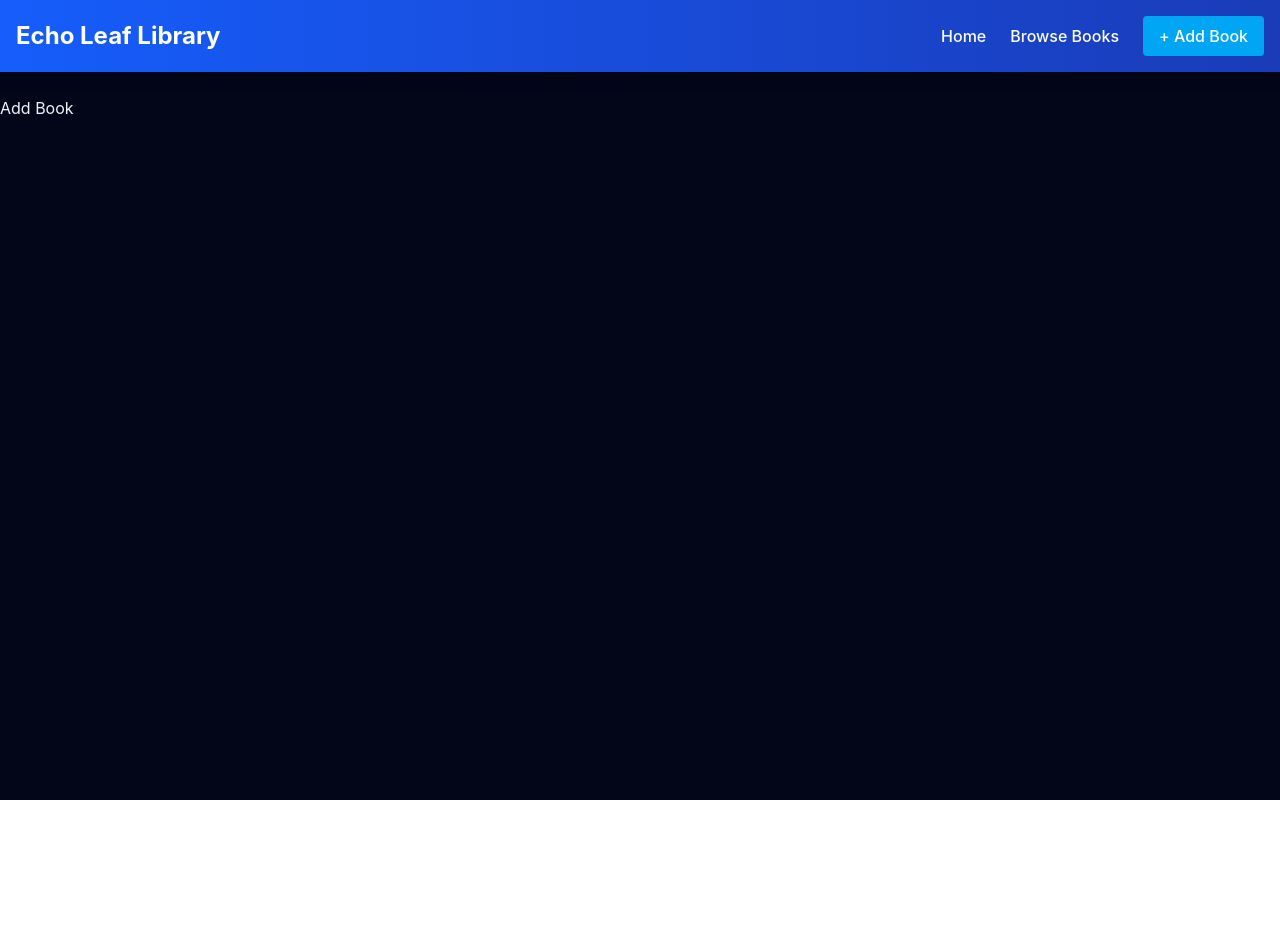
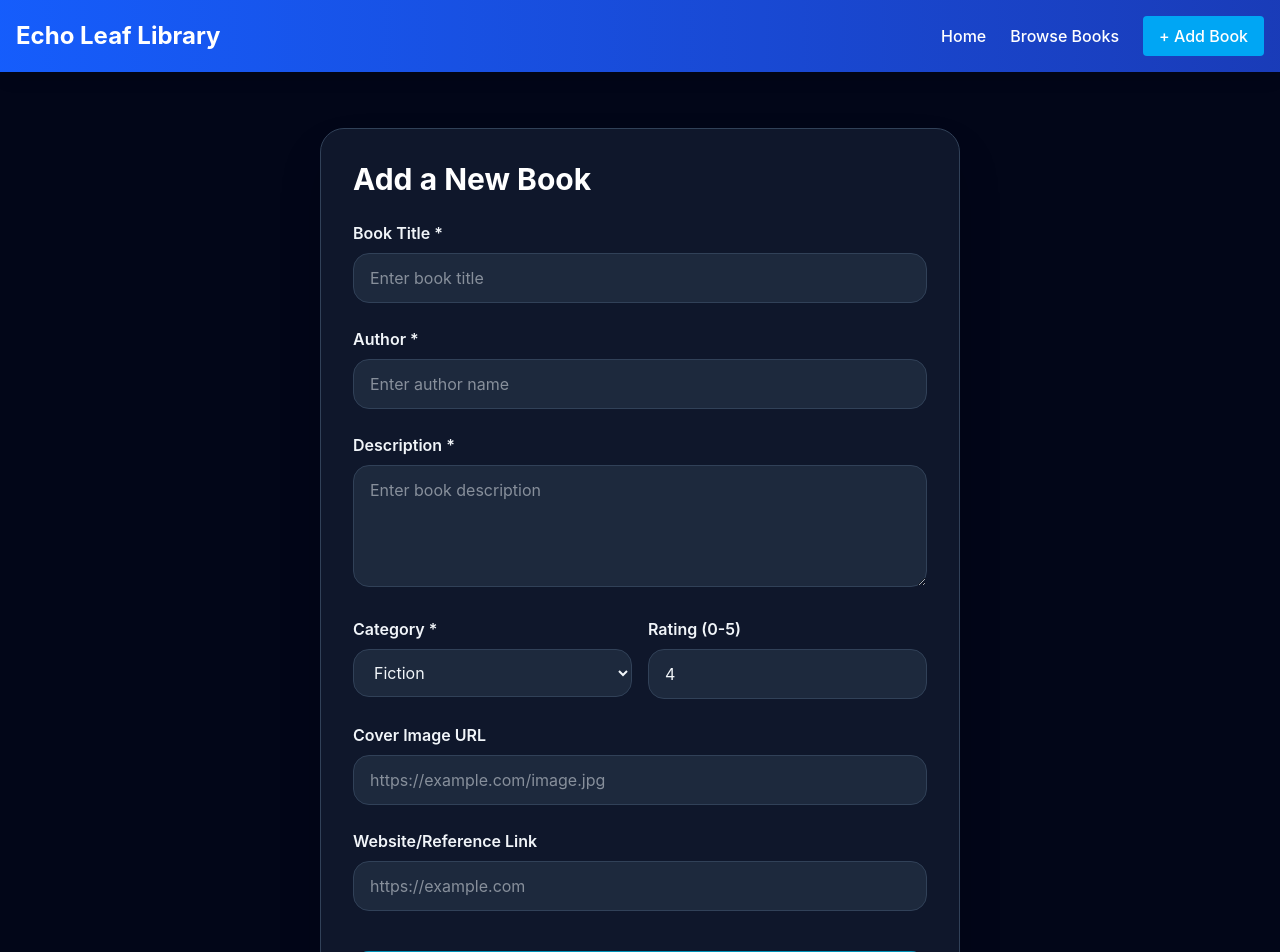
Before and after one commit to chanduzumba/echo-leaf-library, a React (Vite) app: page /add in a window 1280 px wide. Shown: the top 952 px of the page. Before the commit the page ends 800 px from the top, so only its background shows below. Built offline with nearby package versions, Linux system fonts and the light colour scheme.

Commit message:
add book functionality

```diff
--- a/src/components/AddBook.jsx
+++ b/src/components/AddBook.jsx
@@ -1,9 +1,185 @@
+import { useState } from 'react';
+import { useDispatch } from 'react-redux';
+import { addBooks } from '../store/slices/bookSlice';
+import categories from '../constants/categories';
+import { useNavigate } from 'react-router-dom';
+import Toast from './Toast';
+
 function AddBook() {
+  const dispatch = useDispatch();
+  const navigate = useNavigate();
+  const [formData, setFormData] = useState({
+    title: '',
+    author: '',
+    description: '',
+    rating: 4,
+    category: 'Fiction',
+    imageLink: '',
+    website: '',
+  });
+  const [toast, setToast] = useState(null);
+
+  const handleChange = (e) => {
+    const { name, value } = e.target;
+    setFormData((prev) => ({
+      ...prev,
+      [name]: name === 'rating' ? parseFloat(value) : value,
+    }));
+  };
+
+  const handleSubmit = (e) => {
+    e.preventDefault();
+
+    const newBook = {
+      ...formData,
+      id: String(Date.now()),
+    };
+    dispatch(addBooks(newBook));
+    setToast({
+      message: 'Book added successfully!',
+      type: 'success'
+    });
+    setTimeout(() => {
+      navigate('/browse');
+    }, 2000);
+  };
+
   return (
-    <div>
-      <h1>Add Book</h1>
+    <div className="min-h-screen bg-slate-950 text-slate-100 py-8">
+      {toast && (
+        <Toast
+          message={toast.message}
+          type={toast.type}
+          onClose={() => setToast(null)}
+        />
+      )}
+      <div className="max-w-2xl mx-auto px-4">
+        <div className="bg-slate-900 border border-slate-700 rounded-3xl shadow-2xl p-8">
+          <h1 className="text-3xl font-bold text-white mb-6">Add a New Book</h1>
+
+          <form onSubmit={handleSubmit} className="space-y-6">
+            <div>
+              <label className="block font-semibold text-slate-100 mb-2">
+                Book Title *
+              </label>
+              <input
+                type="text"
+                name="title"
+                value={formData.title}
+                onChange={handleChange}
+                required
+                className="w-full bg-slate-800 border border-slate-700 text-slate-100 rounded-2xl px-4 py-3 focus:outline-none focus:ring-2 focus:ring-cyan-500"
+                placeholder="Enter book title"
+              />
+
+            </div>
+
+            <div>
+              <label className="block font-semibold text-slate-100 mb-2">
+                Author *
+              </label>
+              <input
+                type="text"
+                name="author"
+                value={formData.author}
+                onChange={handleChange}
+                required
+                className="w-full bg-slate-800 border border-slate-700 text-slate-100 rounded-2xl px-4 py-3 focus:outline-none focus:ring-2 focus:ring-cyan-500"
+                placeholder="Enter author name"
+              />
+            </div>
+
+            <div>
+              <label className="block font-semibold text-slate-100 mb-2">
+                Description *
+              </label>
+              <textarea
+                name="description"
+                value={formData.description}
+                onChange={handleChange}
+                required
+                rows="4"
+                className="w-full bg-slate-800 border border-slate-700 text-slate-100 rounded-2xl px-4 py-3 focus:outline-none focus:ring-2 focus:ring-cyan-500"
+                placeholder="Enter book description"
+              />
+            </div>
+
+            <div className="grid grid-cols-1 sm:grid-cols-2 gap-4">
+              <div>
+                <label className="block font-semibold text-slate-100 mb-2">
+                  Category *
+                </label>
+                <select
+                  name="category"
+                  value={formData.category}
+                  onChange={handleChange}
+                  className="w-full bg-slate-800 border border-slate-700 text-slate-100 rounded-2xl px-4 py-3 focus:outline-none focus:ring-2 focus:ring-cyan-500"
+                >
+                  {categories.map((cat) => (
+                    <option key={cat} value={cat} className="bg-slate-900 text-slate-100">
+                      {cat}
+                    </option>
+                  ))}
+                </select>
+              </div>
+              <div>
+                <label className="block font-semibold text-slate-100 mb-2">
+                  Rating (0-5)
+                </label>
+                <input
+                  type="number"
+                  name="rating"
+                  min="0"
+                  max="5"
+                  step="0.1"
+                  value={formData.rating}
+                  onChange={handleChange}
+                  className="w-full bg-slate-800 border border-slate-700 text-slate-100 rounded-2xl px-4 py-3 focus:outline-none focus:ring-2 focus:ring-cyan-500"
+                />
+              </div>
+            </div>
+
+            <div>
+              <label className="block font-semibold text-slate-100 mb-2">
+                Cover Image URL
+              </label>
+              <input
+                type="url"
+                name="imageLink"
+                value={formData.imageLink}
+                onChange={handleChange}
+                className="w-full bg-slate-800 border border-slate-700 text-slate-100 rounded-2xl px-4 py-3 focus:outline-none focus:ring-2 focus:ring-cyan-500"
+                placeholder="https://example.com/image.jpg"
+              />
+            </div>
+
+            <div>
+              <label className="block font-semibold text-slate-100 mb-2">
+                Website/Reference Link
+              </label>
+              <input
+                type="url"
+                name="website"
+                value={formData.website}
+                onChange={handleChange}
+                className="w-full bg-slate-800 border border-slate-700 text-slate-100 rounded-2xl px-4 py-3 focus:outline-none focus:ring-2 focus:ring-cyan-500"
+                placeholder="https://example.com"
+              />
+            </div>
+
+            <div className="pt-4">
+              <button
+                type="submit"
+                className="w-full bg-cyan-600 text-slate-950 py-3 rounded-2xl hover:bg-cyan-500 transition-colors font-bold text-lg"
+              >
+                Add Book
+              </button>
+            </div>
+          </form>
+        </div>
+      </div>
     </div>
-  )
+  );
 }
 
-export default AddBook
+export default AddBook;
```
